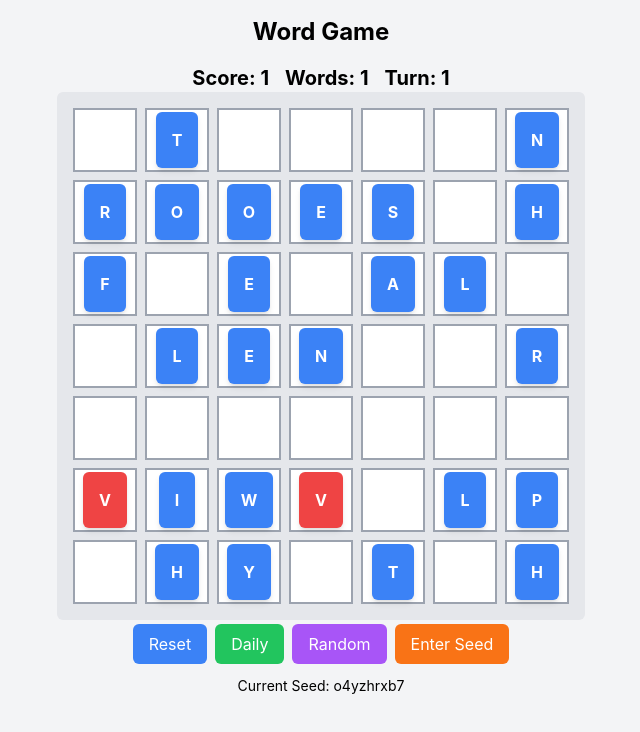
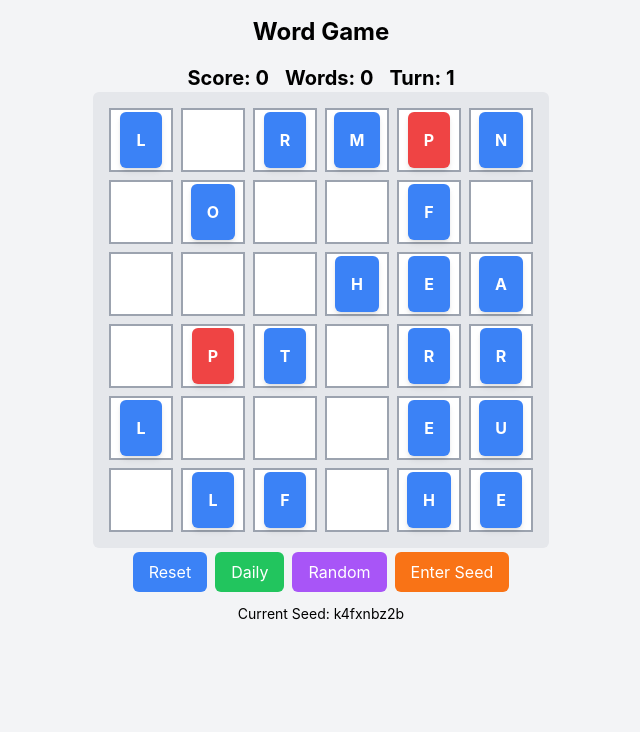
Before and after one commit to pondsquid/WordPile, a React (Create React App) app: page / in a window 1280 px wide. Shown: the top 732 px of the page, without its empty margins (319-959 px from the left). Built offline with nearby package versions, Linux system fonts and the light colour scheme.

Commit message:
Seed as hex or date, propagate the date

```diff
--- a/src/App.jsx
+++ b/src/App.jsx
@@ -1,35 +1,38 @@
-import React, { useEffect } from 'react';
+import React, { useEffect, useRef } from 'react';
 import { DndProvider } from 'react-dnd';
 import { HTML5Backend } from 'react-dnd-html5-backend';
 import GameBoard from './components/GameBoard';
 import ScoreDisplay from './components/ScoreDisplay';
-import SeedControl from './components/SeedControl'; // Updated Seed Control
+import SeedControl from './components/SeedControl';
 import { useGameState } from './hooks/useGameState';
-import CustomDragLayer from './components/CustomDragLayer'; // Drag Layer
+import CustomDragLayer from './components/CustomDragLayer';
+import { generateRandomSeed } from './utils/seedUtils';
 
 function App() {
-  const gridSize = 7; // Set your desired grid size here
-  const { setDictionary, populateGrid } = useGameState(); // Add populateGrid here
+  const gridSize = 6;
+  const { setDictionary, populateGrid } = useGameState();
+  const isInitialized = useRef(false);
 
   useEffect(() => {
-    // Load the dictionary on mount
     const loadDictionary = async () => {
       const response = await fetch('/assets/enable.txt');
       const text = await response.text();
       const words = text.split('\n').map((word) => word.trim().toUpperCase());
       setDictionary(words);
 
-      // Initialize the board once the dictionary is set
-      const randomSeed = Math.random().toString(36).substr(2, 9); // Generate a random seed
-      populateGrid(gridSize, randomSeed);
+      if (!isInitialized.current) {
+        const randomSeed = generateRandomSeed();
+        populateGrid(gridSize, randomSeed);
+        isInitialized.current = true;
+      }
     };
 
     loadDictionary();
-  }, [setDictionary, populateGrid]);
+  }, [setDictionary, populateGrid, gridSize]);
 
   return (
     <DndProvider backend={HTML5Backend}>
-      <CustomDragLayer /> {/* Replaces DragOverlay */}
+      <CustomDragLayer />
       <div className="min-h-screen bg-gray-100 flex flex-col items-center">
         <h1 className="text-2xl font-bold my-4">Word Game</h1>
         <ScoreDisplay />
--- a/src/components/GameBoard.jsx
+++ b/src/components/GameBoard.jsx
@@ -1,14 +1,10 @@
-import React, { useEffect } from 'react';
+import React from 'react';
 import { useDrop } from 'react-dnd';
 import LetterTile from './LetterTile';
 import { useGameState } from '../hooks/useGameState';
 
 const GameBoard = ({ gridSize = 6 }) => {
-  const { letterGrid, populateGrid } = useGameState();
-
-  useEffect(() => {
-    populateGrid(gridSize); // Populate the grid on mount
-  }, [gridSize, populateGrid]);
+  const { letterGrid } = useGameState();
 
   return (
     <div className="flex flex-col items-center">
@@ -33,7 +29,7 @@ const GameBoard = ({ gridSize = 6 }) => {
   );
 };
 
-const GridSquare = ({ position }) => {
+const GridSquare = ({ position, letter }) => {
   const { moveLetter, letterGrid } = useGameState(); // Access state and actions
   const [row, col] = position;
 
@@ -41,21 +37,19 @@ const GridSquare = ({ position }) => {
     () => ({
       accept: 'tile',
       drop: (item) => {
-        moveLetter(item.position, position); // Handle both moves and swaps
+        moveLetter(item.position, position); // Handle moves and swaps
       },
       canDrop: () => true, // Always allow drops
     }),
-    [letterGrid]
-  ); // Dependency ensures latest state
+    [letterGrid] // Dependency ensures latest state
+  );
 
   return (
     <div
       ref={drop}
       className="w-16 h-16 border-2 border-gray-400 flex items-center justify-center bg-white"
     >
-      {letterGrid[row][col] && (
-        <LetterTile letter={letterGrid[row][col]} position={[row, col]} />
-      )}
+      {letter && <LetterTile letter={letter} position={position} />}
     </div>
   );
 };
--- a/src/components/SeedControl.jsx
+++ b/src/components/SeedControl.jsx
@@ -1,76 +1,68 @@
 import React, { useState, useEffect, useRef } from 'react';
 import { useGameState } from '../hooks/useGameState';
+import {
+  generateRandomSeed,
+  generateSeedFromDate,
+  isValidHexSeed,
+} from '../utils/seedUtils';
 
 const SeedControl = ({ gridSize }) => {
-  const { seed, date, populateGrid, setSeed } = useGameState(); // Fetch date from game state
-  const [isEnteringSeed, setIsEnteringSeed] = useState(false); // Toggle input mode
-  const [inputSeed, setInputSeed] = useState(''); // Store the seed being entered
-  const inputRef = useRef(null); // For auto-focusing the input field
+  const { seed, date, populateGrid, setSeed } = useGameState();
+  const [isEnteringSeed, setIsEnteringSeed] = useState(false);
+  const [inputSeed, setInputSeed] = useState('');
+  const inputRef = useRef(null);
 
-  // Generate a daily seed
-  const generateDailySeed = (dateString) => {
-    const date = dateString ? new Date(dateString) : new Date();
-    const isoDate = date.toISOString().slice(0, 10); // e.g., "2024-11-24"
-    const hashSeed = Array.from(isoDate)
-      .reduce((hash, char) => (hash * 31 + char.charCodeAt(0)) >>> 0, 0)
-      .toString(16);
-    return { seed: hashSeed, date: isoDate };
-  };
-
-  // Reset the board using the current seed
   const handleReset = () => {
     populateGrid(gridSize, seed);
   };
 
-  // Generate the daily board
   const handleDaily = () => {
-    const { seed: dailySeed, date: dailyDate } = generateDailySeed();
-    setSeed(dailySeed, dailyDate); // Store both seed and date
-    populateGrid(gridSize, dailySeed); // Use the seed for the grid
+    const { seed: dailySeed, date: dailyDate } = generateSeedFromDate(
+      new Date()
+    );
+    setSeed(dailySeed, dailyDate);
+    populateGrid(gridSize, dailySeed);
   };
 
-  // Generate a new random seed and reset the board
   const handleRandom = () => {
-    const randomSeed = Math.random().toString(36).substr(2, 9);
-    setSeed(randomSeed); // Store seed without a date
+    const randomSeed = generateRandomSeed();
+    setSeed(randomSeed);
     populateGrid(gridSize, randomSeed);
   };
 
-  // Confirm a custom seed
   const handleConfirmSeed = () => {
     const newSeed = inputSeed.trim();
 
-    // Check if the input is a date in YYYY-MM-DD format
     if (/^\d{4}-\d{2}-\d{2}$/.test(newSeed)) {
-      const { seed: customSeed, date: customDate } = generateDailySeed(newSeed);
-      setSeed(customSeed, customDate); // Store both seed and date
-      populateGrid(gridSize, customSeed); // Use the computed seed
-    } else {
-      const finalSeed = newSeed || Math.random().toString(36).substr(2, 9);
-      setSeed(finalSeed); // Store seed without a date
-      populateGrid(gridSize, finalSeed);
+      // Handle date-formatted seeds
+      const { seed: customSeed, date: customDate } =
+        generateSeedFromDate(newSeed);
+      setSeed(customSeed, customDate);
+      populateGrid(gridSize, customSeed);
+    } else if (isValidHexSeed(newSeed)) {
+      // Handle valid hex seed
+      setSeed(newSeed);
+      populateGrid(gridSize, newSeed);
     }
 
-    setIsEnteringSeed(false); // Exit input mode
+    // Invalid seeds are silently ignored (no popup or error handling)
+    setIsEnteringSeed(false);
     setInputSeed(''); // Clear the input
   };
 
-  // Cancel seed entry
   const handleCancel = () => {
-    setIsEnteringSeed(false); // Exit input mode
-    setInputSeed(''); // Clear the input
+    setIsEnteringSeed(false);
+    setInputSeed('');
   };
 
-  // Handle keyboard shortcuts (Enter, Esc)
   const handleKeyDown = (e) => {
     if (e.key === 'Enter') {
-      handleConfirmSeed(); // Trigger confirm logic
+      handleConfirmSeed();
     } else if (e.key === 'Escape') {
-      handleCancel(); // Trigger cancel logic
+      handleCancel();
     }
   };
 
-  // Auto-focus the input box when entering seed mode
   useEffect(() => {
     if (isEnteringSeed && inputRef.current) {
       inputRef.current.focus();
@@ -105,25 +97,22 @@ const SeedControl = ({ gridSize }) => {
           Enter Seed
         </button>
       </div>
-
-      {/* Toggle between Current Seed display and Enter Seed input */}
       {!isEnteringSeed ? (
         <p className="text-sm mt-1">
           Current Seed: {seed || 'None'}
-          {date && ` (Daily: ${date})`} {/* Append date if it's linked */}
+          {date && ` (Daily: ${date})`}
         </p>
       ) : (
         <div className="flex gap-2 mt-1">
           <input
             type="text"
-            ref={inputRef} // Attach ref for auto-focus
-            placeholder="Enter seed"
+            ref={inputRef}
+            placeholder="Enter seed (hex or YYYY-MM-DD)"
             value={inputSeed}
             onChange={(e) => setInputSeed(e.target.value)}
-            onKeyDown={handleKeyDown} // Handle Enter and Esc
+            onKeyDown={handleKeyDown}
             className="px-4 py-2 border rounded-md"
             autoComplete="off"
-            writingsuggestions="false"
           />
           <button
             onClick={handleConfirmSeed}
--- /dev/null
+++ b/src/utils/seedUtils.js
@@ -0,0 +1,18 @@
+// src/utils/seedUtils.js
+
+// Validate if a seed is a valid hex string
+export const isValidHexSeed = (seed) => /^[0-9a-fA-F]+$/.test(seed);
+
+// Generate a random seed in base-36 format
+export const generateRandomSeed = () => Math.random().toString(36).slice(2, 11); // 9 characters, similar to substr
+
+// Generate a seed from a date (e.g., YYYY-MM-DD)
+export const generateSeedFromDate = (dateString) => {
+  const date = new Date(dateString);
+  if (isNaN(date.getTime())) return null; // Invalid date
+  const isoDate = date.toISOString().slice(0, 10); // e.g., "2024-11-24"
+  const hashSeed = Array.from(isoDate)
+    .reduce((hash, char) => (hash * 31 + char.charCodeAt(0)) >>> 0, 0)
+    .toString(16);
+  return { seed: hashSeed, date: isoDate };
+};
```
